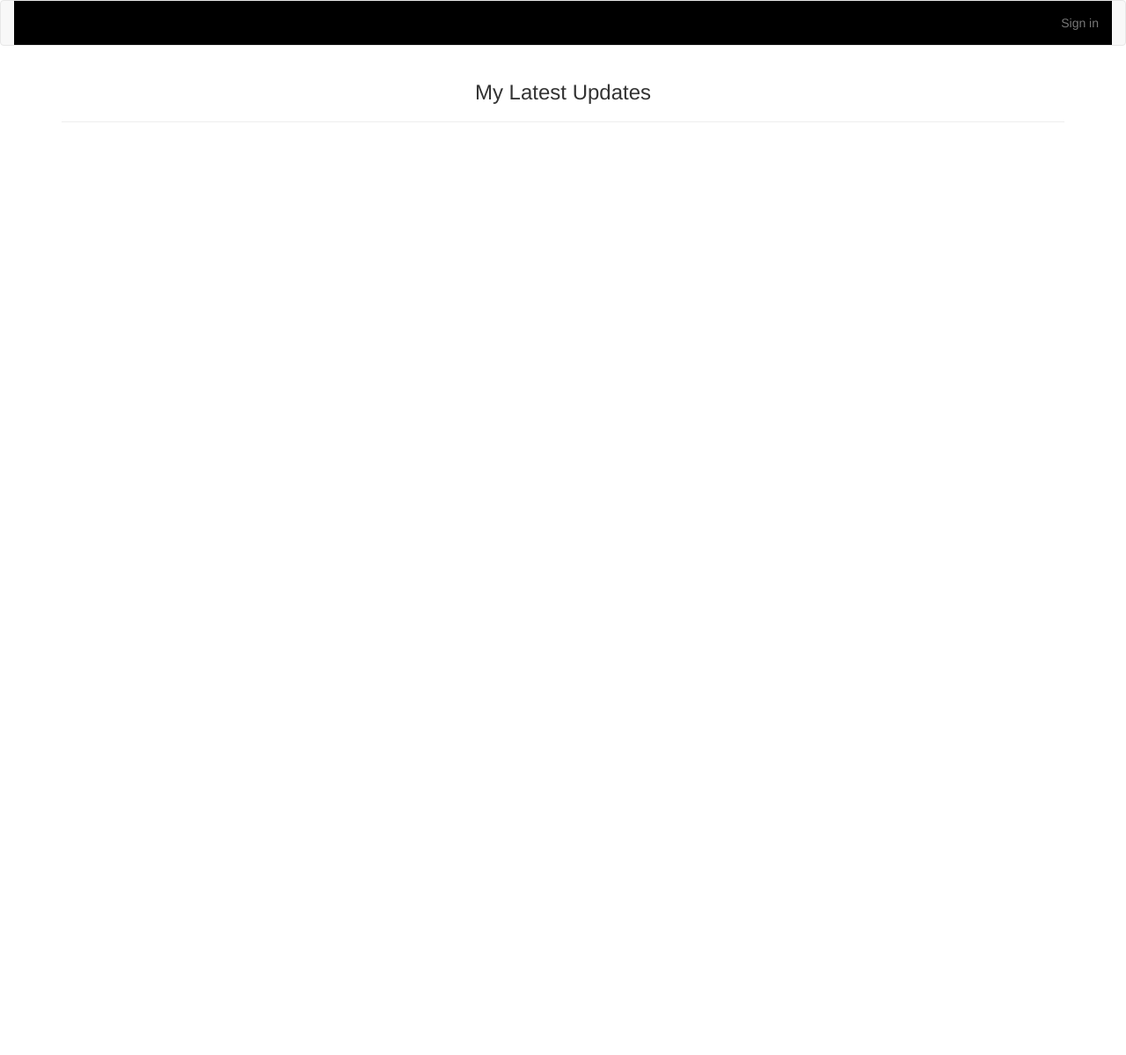
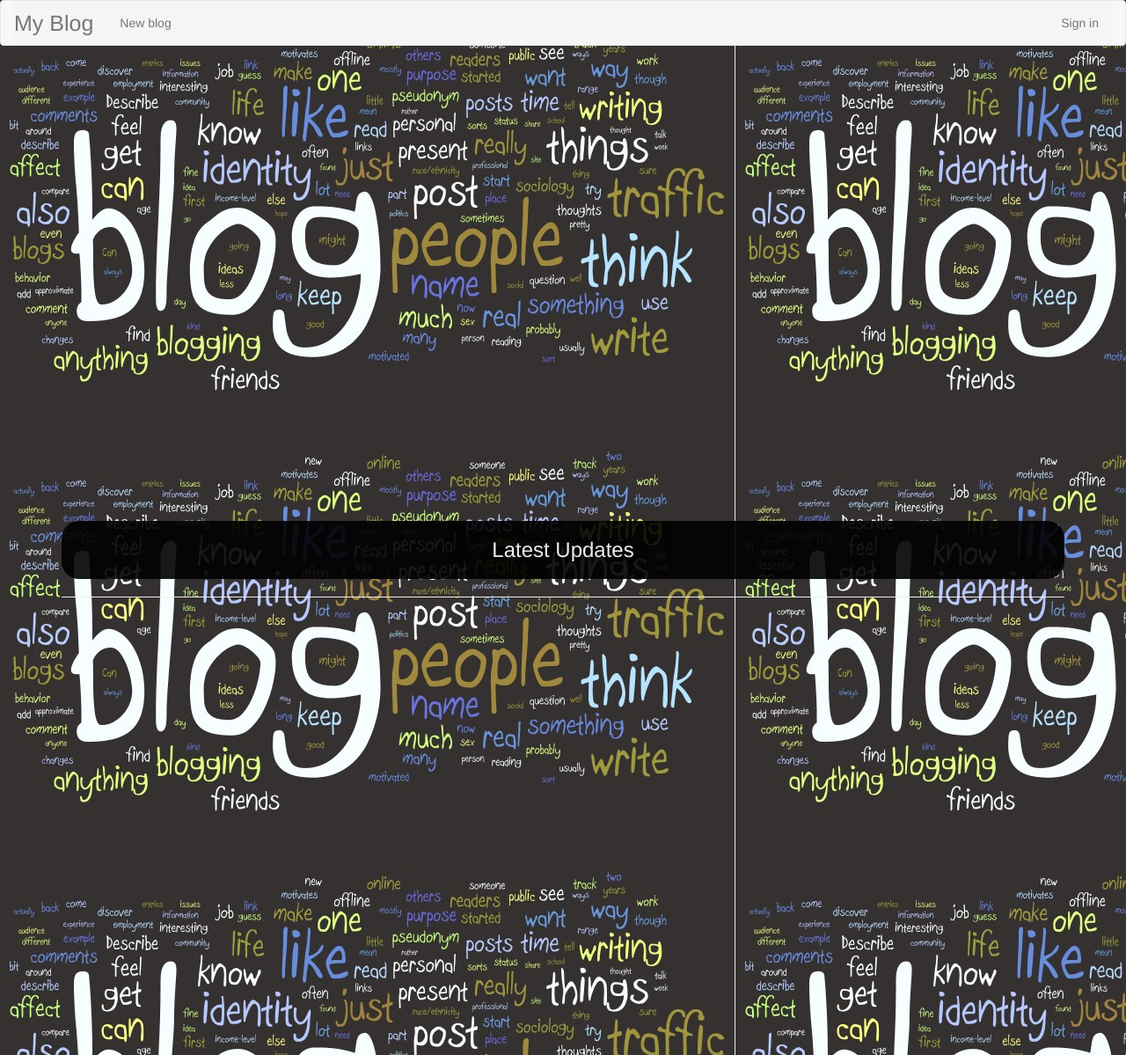
Before and after one commit to JKimani77/blog, a Flask app: page / in a window 1280 px wide. Shown: the whole page at 88% size. Before the commit the page ends 139 px from the top, so only its background shows below. Run offline with Flask 2, Linux system fonts and the light colour scheme; data that the repository does not hold is empty; some libraries are stand-ins or nearby versions.

Commit message:
added css and added some functionality

```diff
--- a/app/auth/views.py
+++ b/app/auth/views.py
@@ -18,7 +18,7 @@ def register():
         db.session.commit()
 
         return redirect(url_for('auth.login'))
-    return render_template('auth/register.html',registration_form=form,title=title)
+    return render_template('auth/register.html',registration_form=form)
 
 # Login function
 @auth.route('/login/',methods=['GET','POST'])
--- a/app/main/views.py
+++ b/app/main/views.py
@@ -15,11 +15,10 @@ def index():
     '''
     title = 'Home'
     posts = Blog.get_posts()
+    print(posts)
     return render_template('index.html', title=title, posts=posts)
 
 # view function to render a selected article and its comments
-
-
 @main.route('/post/<int:id>', methods=['GET', 'POST'])
 def single_line(id):
     '''
@@ -29,11 +28,10 @@ def single_line(id):
     title = "article"
     comments = Comment.get_comments(id)
 
-    return render_template('single-blog.html', article=article, title=title, comments=comments)
+    return render_template('blog.html', article=article, title=title, comments=comments)
+
 
 # view route to post a blog
-
-
 @main.route('/new/blog', methods=['GET', 'POST'])
 def new_blog():
     '''
@@ -49,8 +47,6 @@ def new_blog():
     return render_template('new_blog.html', form=form)
 
 #delete articles
-
-
 @main.route('/delete/blog/<int:id>', methods=['GET', 'POST'])
 def delete_blog(id):
     """
@@ -65,8 +61,6 @@ def delete_blog(id):
     return redirect(url_for('main.index'))
 
 #commenting route
-
-
 @main.route('/post/comment/new/<int:id>', methods=['GET', 'POST'])
 @login_required
 def new_comment(id):
@@ -92,8 +86,6 @@ def new_comment(id):
     return render_template('new_comment.html', title=title, comment_form=form)
 
 #delete selected comment
-
-
 @main.route('/delete/comment/<int:id>', methods=['GET', 'POST'])
 def delete_selected_comment(id):
     """
--- a/app/models.py
+++ b/app/models.py
@@ -72,7 +72,7 @@ class Blog(db.Model):
         Returns:
             posts : all the information in the posts table
         '''
-        posts = Blog.query.order_by(Blog.id.desc()).all()
+        posts = Blog.query.all()
         return posts
 
 
--- a/app/static/css/index.css
+++ b/app/static/css/index.css
@@ -1,3 +1,7 @@
 h3 {
     text-align: center;
 }
+
+.container{
+    padding: 500px;
+}
--- a/app/templates/index.html
+++ b/app/templates/index.html
@@ -1,13 +1,29 @@
 <!DOCTYPE html>
 <html lang="en">
+
 <head>
     <meta charset="UTF-8">
     <meta name="viewport" content="width=device-width, initial-scale=1.0">
     <meta http-equiv="X-UA-Compatible" content="ie=edge">
-    <link rel="stylesheet" href="../static/css/index.css">
+    <link rel="stylesheet" href="./static/css/index.css">
+
+    <!--Styles for index-->
+    <style>
+        body{
+            background-image: url('./static/images/blog.jpg');
+        }
+
+        h3{
+            padding: 20px;
+            border-radius: 20px;
+            opacity: 0.9;
+        }
+    </style>
+
 </head>
+
 <body>
-     {% extends 'base.html' %} {% import 'macros.html' as macro %}
+    {% extends 'base.html' %} {% import 'macros.html' as macro %}
 
     <!-- Styles block -->
     {% block styles%} {{ super() }}
@@ -18,12 +34,13 @@
 
     <title> {{ title }} </title>
     <div class="container">
-        <h3 class="index-header">My Latest Updates</h3>
+        <h3 class="index-header" style="background-color: black; color: white;">Latest Updates</h3>
         <hr>
-        <ul class="list-unstyled">
+        <ul class="list-unstyled" style="padding-left: 300px;">
             {{ macro.displayPostList(posts)}}
         </ul>
     </div>
     {% endblock %}
 </body>
+
 </html>
--- a/app/templates/macros.html
+++ b/app/templates/macros.html
@@ -1,10 +1,12 @@
 <!DOCTYPE html>
 <html lang="en">
+
 <head>
     <meta charset="UTF-8">
     <meta name="viewport" content="width=device-width, initial-scale=1.0">
     <meta http-equiv="X-UA-Compatible" content="ie=edge">
 </head>
+
 <body>
     <!-- Display posts -->
     {% macro displayPostList(post_list) %} {% for post in post_list %}
@@ -22,4 +24,5 @@
     {% endfor %} {% endmacro %}
 
 </body>
+
 </html>
--- a/app/templates/navbar.html
+++ b/app/templates/navbar.html
@@ -7,11 +7,13 @@
                 <span class="icon-bar"></span>
                 <span class="icon-bar"></span>
             </button>
-            <a class="navbar-brand" href="/" style=" font-size:25px"></a>
-
+            <a class="navbar-brand" href="/" style=" font-size:25px">My Blog </a>
+        <ul class="nav navbar-nav navbar-left">
+            <li><a href="/new/blog">New blog</a></li>
+        </ul>
         </div>
 
-        <div class="navbar-collapse collapse" style="background-color: black">
+        <div class="navbar-collapse collapse" style="background-color: whitesmoke">
             <ul class="nav navbar-nav navbar-right">
                 {% if current_user.is_authenticated %}
 
```
Also changed, not shown: app/templates/blog.html (+9 -1 lines), app/templates/new_blog.html (+16 -4 lines), app/static/images/blog.jpg (added), app/static/images/sky.jpg (added).
